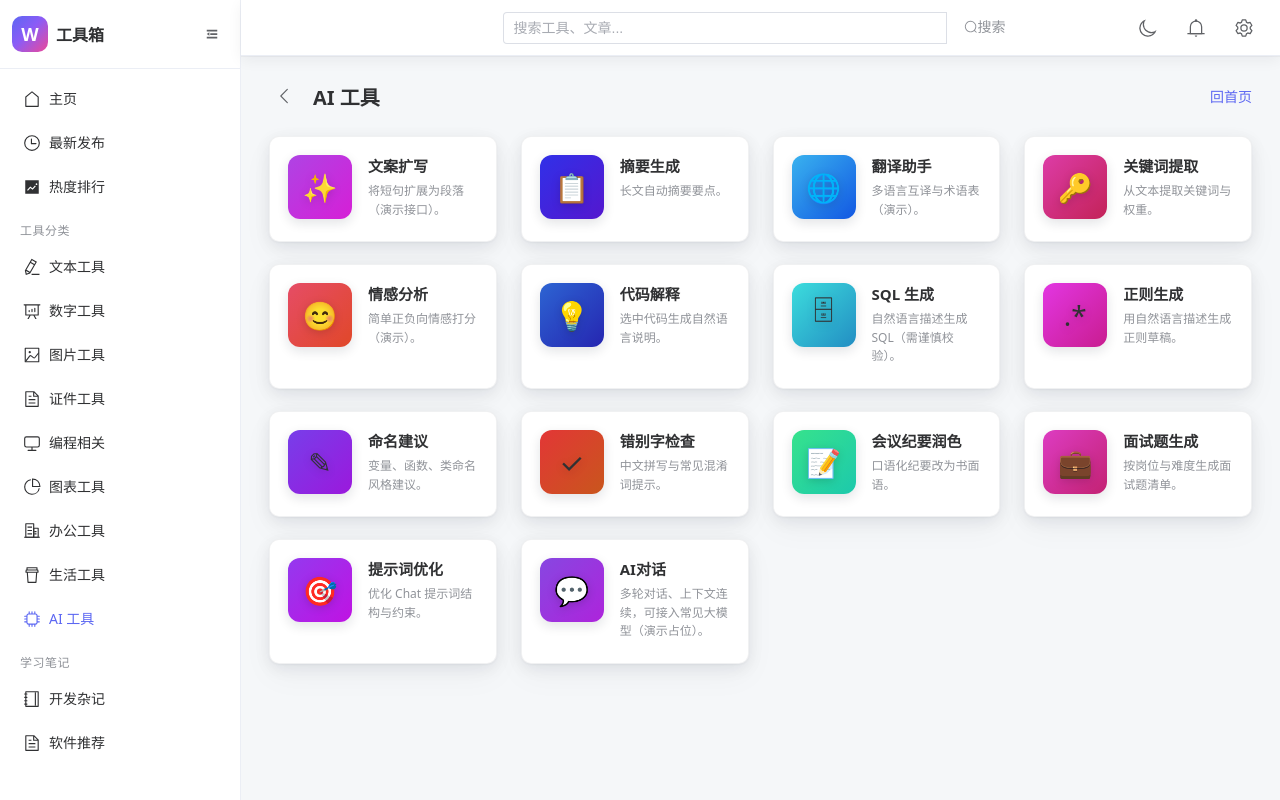
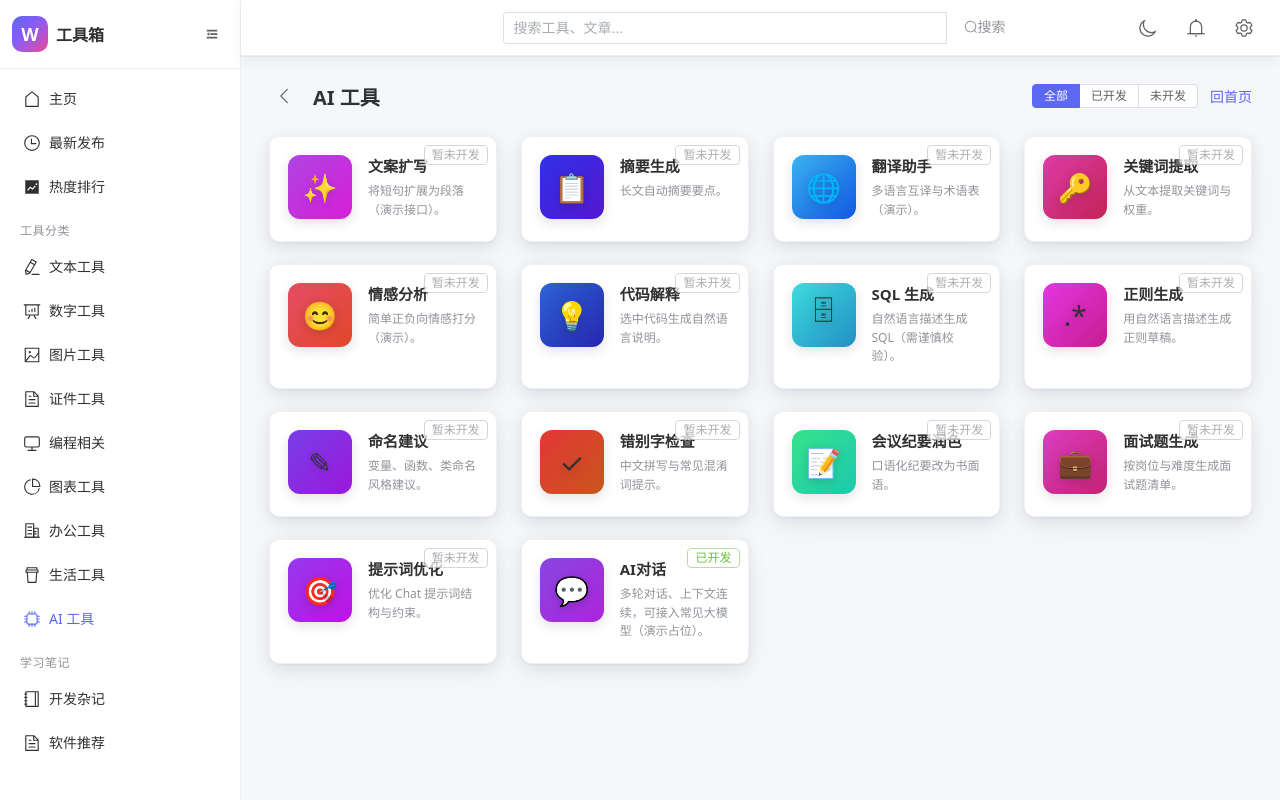
Before and after one commit to liuzhuangzhuang-qd/toolSystem, a Vue app in the folder toolbox/: page /category/cat-ai in a window 1280 px wide. Built offline with nearby package versions, Linux system fonts and the light colour scheme.

Commit message:
图片压缩

```diff
--- a/toolbox/package.json
+++ b/toolbox/package.json
@@ -11,6 +11,7 @@
   "dependencies": {
     "@element-plus/icons-vue": "^2.3.2",
     "element-plus": "^2.13.6",
+    "pdf-lib": "^1.17.1",
     "vue": "^3.5.30",
     "vue-router": "^4.6.4"
   },
--- a/toolbox/src/components/ToolGrid.vue
+++ b/toolbox/src/components/ToolGrid.vue
@@ -1,17 +1,27 @@
 <script setup lang="ts">
+import { computed } from 'vue'
 import { RouterLink } from 'vue-router'
 import type { ToolCard } from '../data/tools'
 
-defineProps<{
+const props = withDefaults(defineProps<{
   tools: ToolCard[]
   showNew?: boolean
-}>()
+  statusFilter?: 'all' | 'developed' | 'undeveloped'
+}>(), {
+  statusFilter: 'all',
+})
+
+const filteredTools = computed(() => {
+  if (props.statusFilter === 'developed') return props.tools.filter((t) => !!t.routeName)
+  if (props.statusFilter === 'undeveloped') return props.tools.filter((t) => !t.routeName)
+  return props.tools
+})
 </script>
 
 <template>
   <el-row :gutter="24" class="tools-row">
     <el-col
-      v-for="(tool, i) in tools"
+      v-for="(tool, i) in filteredTools"
       :key="`${tool.title}-${i}`"
       :xs="24"
       :sm="12"
@@ -32,6 +42,15 @@ defineProps<{
             effect="plain"
             type="info"
             >New</el-tag>
+          <el-tag
+            class="badge-status"
+            size="small"
+            effect="plain"
+            :type="tool.routeName ? 'success' : 'info'"
+            :class="{ 'badge-status--undeveloped': !tool.routeName }"
+          >
+            {{ tool.routeName ? '已开发' : '暂未开发' }}
+          </el-tag>
           <div class="tool-body">
             <div class="tool-thumb" :style="{ background: tool.thumb }">
               <span class="tool-emoji">{{ tool.icon }}</span>
@@ -55,4 +74,19 @@ defineProps<{
   color: inherit;
   outline: none;
 }
+
+.tool-card {
+  position: relative;
+}
+
+.badge-status {
+  position: absolute;
+  top: 8px;
+  right: 8px;
+  z-index: 2;
+}
+
+.badge-status--undeveloped {
+  opacity: 0.75;
+}
 </style>
--- a/toolbox/src/data/tools.ts
+++ b/toolbox/src/data/tools.ts
@@ -199,7 +199,13 @@ const chartTools: ToolCard[] = [
 ]
 
 const officeTools: ToolCard[] = [
-  { title: 'PDF 合并', desc: '多个 PDF 合并为一个文件。', thumb: g(0, 75, 55, 45), icon: '📄' },
+  {
+    title: 'PDF 合并',
+    desc: '多个 PDF 合并为一个文件。',
+    thumb: g(0, 75, 55, 45),
+    icon: '📄',
+    routeName: 'pdf-merge',
+  },
   { title: 'PDF 拆分', desc: '按页码或书签拆分 PDF。', thumb: g(220, 70, 55, 45), icon: '📑' },
   { title: '表格转 CSV', desc: 'Excel 粘贴为 CSV 或反之。', thumb: g(145, 80, 55, 45), icon: ',' },
   { title: '会议计时', desc: '议程倒计时与发言提醒。', thumb: g(40, 85, 55, 45), icon: '⏱' },
--- a/toolbox/src/router/index.ts
+++ b/toolbox/src/router/index.ts
@@ -104,6 +104,12 @@ const router = createRouter({
       component: () => import('../views/catDoc/PlateGenerateView/index.vue'),
       meta: { title: '车牌号生成' },
     },
+    {
+      path: '/tools/pdf-merge',
+      name: 'pdf-merge',
+      component: () => import('../views/catOffice/PdfMergeView/index.vue'),
+      meta: { title: 'PDF 合并' },
+    },
   ],
   scrollBehavior() {
     return { top: 0 }
--- a/toolbox/src/utils/menuRoute.ts
+++ b/toolbox/src/utils/menuRoute.ts
@@ -37,6 +37,7 @@ export function pathToMenuKey(path: string): string {
   if (path === '/tools/bank-card-generate') return 'cat-doc'
   if (path === '/tools/vin-generate') return 'cat-doc'
   if (path === '/tools/plate-generate') return 'cat-doc'
+  if (path === '/tools/pdf-merge') return 'cat-office'
   const m = /^\/category\/([^/]+)$/.exec(path)
   if (m?.[1]) return m[1]
   return 'home'
--- a/toolbox/src/views/category/CategoryView/index.vue
+++ b/toolbox/src/views/category/CategoryView/index.vue
@@ -1,5 +1,5 @@
 <script setup lang="ts">
-import { computed } from 'vue'
+import { computed, ref } from 'vue'
 import { useRouter } from 'vue-router'
 import { ArrowLeft } from '@element-plus/icons-vue'
 import ToolGrid from '../../../components/ToolGrid.vue'
@@ -12,6 +12,13 @@ const props = defineProps<{
 const router = useRouter()
 
 const category = computed(() => getCategoryById(props.id))
+const statusFilter = ref<'all' | 'developed' | 'undeveloped'>('all')
+const filteredTools = computed(() => {
+  if (!category.value) return []
+  if (statusFilter.value === 'developed') return category.value.tools.filter((t) => !!t.routeName)
+  if (statusFilter.value === 'undeveloped') return category.value.tools.filter((t) => !t.routeName)
+  return category.value.tools
+})
 
 function goBack() {
   if (window.history.length > 1) router.back()
@@ -26,12 +33,17 @@ function goBack() {
         <el-icon :size="20"><ArrowLeft /></el-icon>
       </el-button>
       <h1 class="category-page__title">{{ category?.title ?? '工具分类' }}</h1>
+      <el-radio-group v-model="statusFilter" size="small" class="category-page__filter">
+        <el-radio-button label="all">全部</el-radio-button>
+        <el-radio-button label="developed">已开发</el-radio-button>
+        <el-radio-button label="undeveloped">未开发</el-radio-button>
+      </el-radio-group>
       <router-link to="/" class="category-page__home">回首页</router-link>
     </div>
 
-    <ToolGrid v-if="category && category.tools.length" :tools="category.tools" />
+    <ToolGrid v-if="category && filteredTools.length" :tools="filteredTools" :status-filter="statusFilter" />
 
-    <el-empty v-else description="未找到该分类或暂无工具" />
+    <el-empty v-else :description="category ? '当前筛选下暂无工具' : '未找到该分类或暂无工具'" />
   </div>
 </template>
 
@@ -66,4 +78,7 @@ function goBack() {
 .category-page__home:hover {
   opacity: 0.88;
 }
+.category-page__filter {
+  margin-left: auto;
+}
 </style>
```
Also changed, not shown: 1 other file (tests, documents, lock files or other folders).
